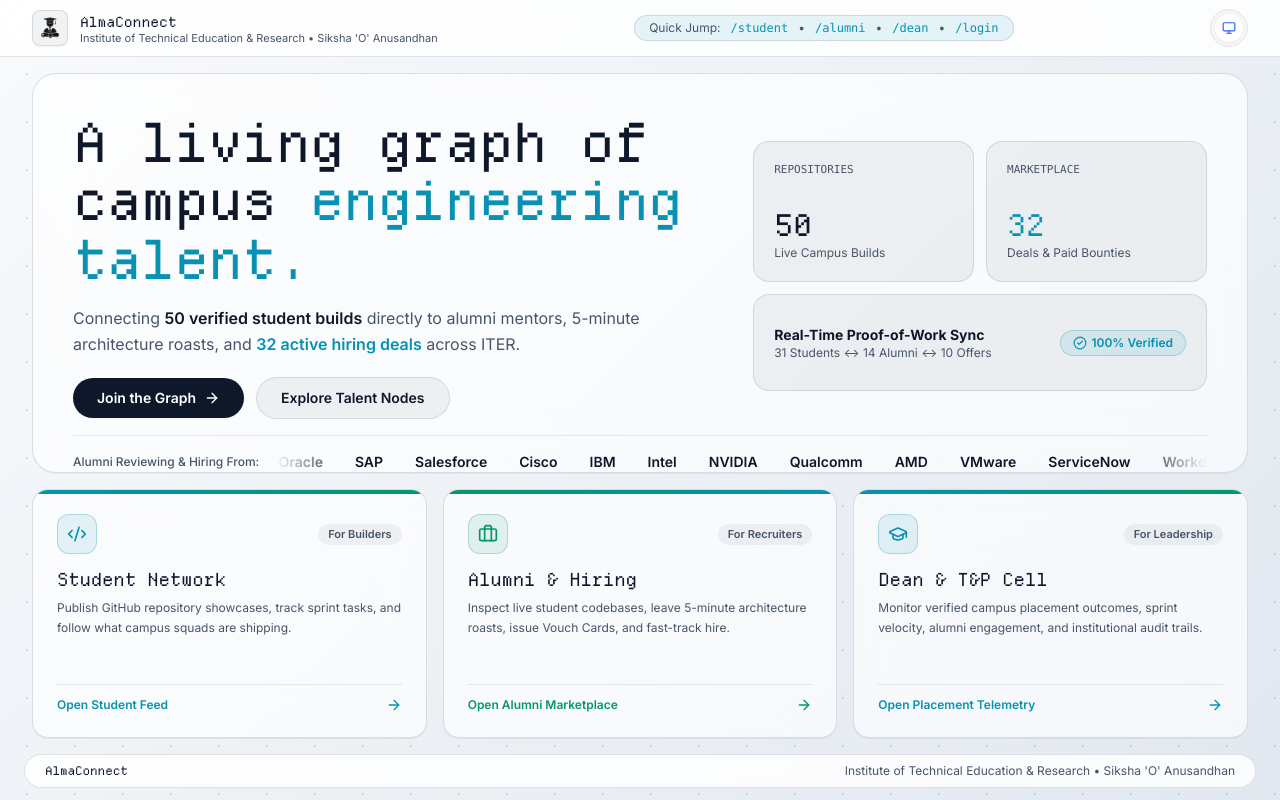
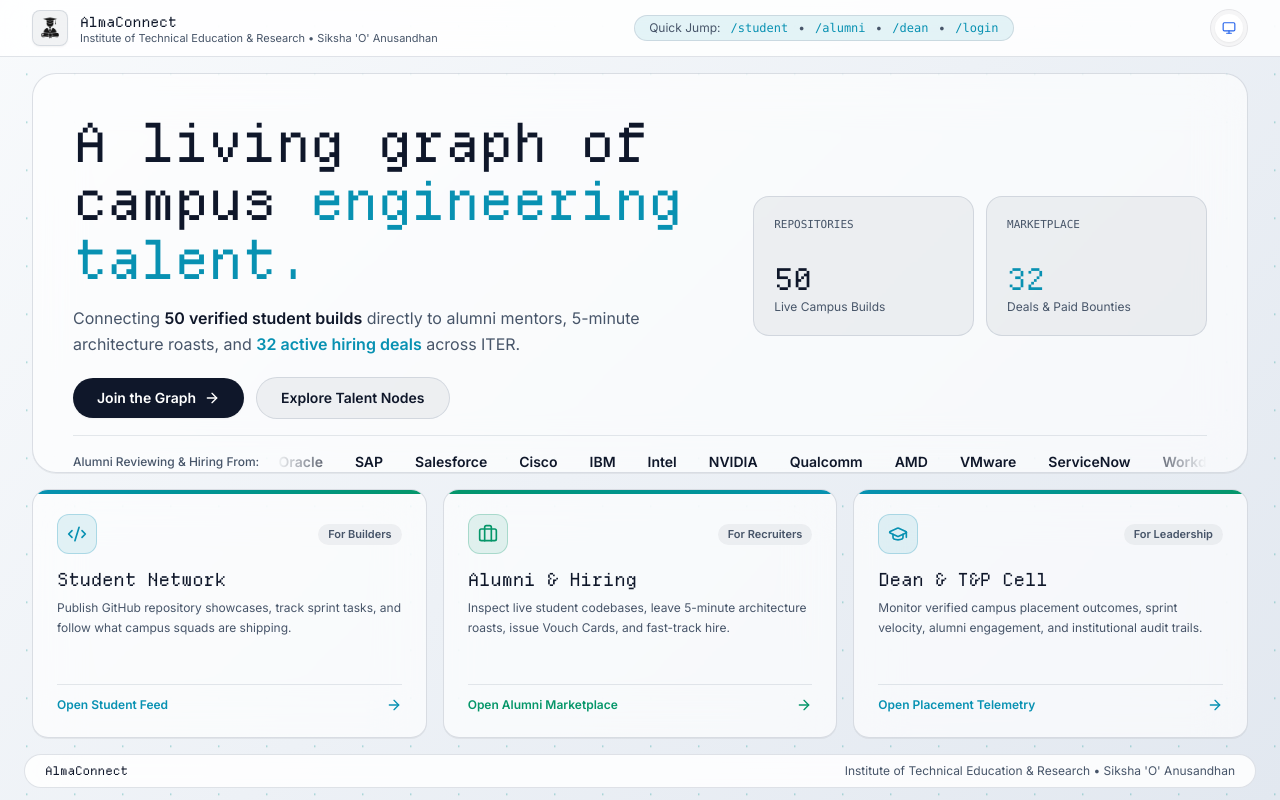
Before and after one commit to ragelabs-ssssd/Alum-Connect, a Next.js app: page / in a window 1280 px wide. Built offline with nearby package versions, Linux system fonts and the light colour scheme.

Commit message:
chore: remove Real-Time Proof-of-Work Sync card from landing hero

```diff
--- a/src/app/page.tsx
+++ b/src/app/page.tsx
@@ -5,7 +5,6 @@ import Link from 'next/link';
 import {
   ArrowRight,
   Briefcase,
-  CheckCircle2,
   Code2,
   GraduationCap,
 } from 'lucide-react';
@@ -13,10 +12,8 @@ import ThemeToggle from '../components/ThemeToggle';
 import { HIRING_COMPANIES } from '../data/hiringCompanies';
 import {
   ALUMNI_DATA,
-  OFFERS_DATA,
   PROJECTS_DATA,
   RESEARCH_PAPERS_DATA,
-  STUDENTS_DATA,
 } from '../data/alumConnectData';
 
 export default function HomePage() {
@@ -181,8 +178,8 @@ export default function HomePage() {
               </div>
             </div>
 
-            <div className="lg:col-span-5 grid grid-cols-2 gap-3 h-full max-h-[250px]">
-              <div className="rounded-2xl border border-[rgba(100,116,139,0.20)] dark:border-[rgba(226,232,240,0.18)] bg-[rgba(15,23,42,0.05)] dark:bg-white/[0.06] p-5 flex flex-col justify-between">
+            <div className="lg:col-span-5 grid grid-cols-2 gap-3">
+              <div className="rounded-2xl border border-[rgba(100,116,139,0.20)] dark:border-[rgba(226,232,240,0.18)] bg-[rgba(15,23,42,0.05)] dark:bg-white/[0.06] p-5 min-h-[140px] flex flex-col justify-between">
                 <span className="text-[11px] font-mono uppercase text-[#475569] dark:text-[#94A3B8]">
                   Repositories
                 </span>
@@ -191,7 +188,7 @@ export default function HomePage() {
                   <div className="text-xs text-[#475569] dark:text-[#94A3B8] mt-0.5">Live Campus Builds</div>
                 </div>
               </div>
-              <div className="rounded-2xl border border-[rgba(100,116,139,0.20)] dark:border-[rgba(226,232,240,0.18)] bg-[rgba(15,23,42,0.05)] dark:bg-white/[0.06] p-5 flex flex-col justify-between">
+              <div className="rounded-2xl border border-[rgba(100,116,139,0.20)] dark:border-[rgba(226,232,240,0.18)] bg-[rgba(15,23,42,0.05)] dark:bg-white/[0.06] p-5 min-h-[140px] flex flex-col justify-between">
                 <span className="text-[11px] font-mono uppercase text-[#475569] dark:text-[#94A3B8]">
                   Marketplace
                 </span>
@@ -203,19 +200,6 @@ export default function HomePage() {
                     Deals &amp; Paid Bounties
                   </div>
                 </div>
-              </div>
-              <div className="col-span-2 rounded-2xl border border-[rgba(100,116,139,0.20)] dark:border-[rgba(226,232,240,0.18)] bg-[rgba(15,23,42,0.05)] dark:bg-white/[0.06] px-5 py-4 flex items-center justify-between">
-                <div>
-                  <div className="text-sm font-bold text-[#0F172A] dark:text-white">
-                    Real-Time Proof-of-Work Sync
-                  </div>
-                  <div className="text-xs text-[#475569] dark:text-[#94A3B8]">
-                    {STUDENTS_DATA.length} Students ↔ {ALUMNI_DATA.length} Alumni ↔ {OFFERS_DATA.length} Offers
-                  </div>
-                </div>
-                <span className="inline-flex items-center gap-1 rounded-full bg-[#0891B2]/10 dark:bg-[#22D3EE]/15 border border-[#0891B2]/25 dark:border-[#22D3EE]/30 px-3 py-1 text-xs font-semibold text-[#0891B2] dark:text-[#22D3EE]">
-                  <CheckCircle2 className="w-3.5 h-3.5" /> 100% Verified
-                </span>
               </div>
             </div>
           </div>
```
